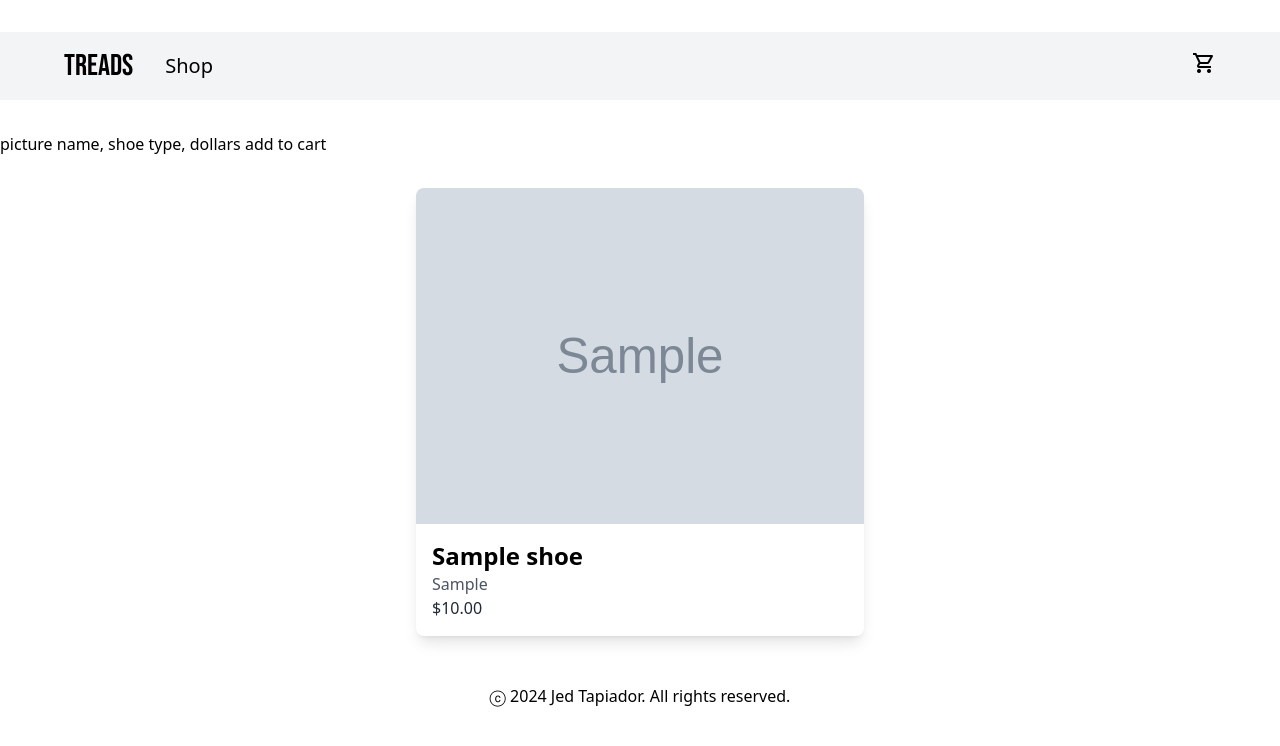
After one commit to jedtap/shoe-store, a Django app: page /shoe/1/ in a window 1280 px wide. The commit adds this page. Shown: the top 746 px of the page. Run offline with Django 3.2, Linux system fonts and the light colour scheme; tables that the repository leaves empty hold one stand-in row (values such as "Sample post"); grey boxes marked "Sample" are stand-in pictures; some libraries are stand-ins or nearby versions.

Commit message:
shoe detail

```diff
--- a/core/templates/home.html
+++ b/core/templates/home.html
@@ -34,12 +34,14 @@
     <div class="flex overflow-x-auto space-x-4">
         {% for shoe in shoes %}
             <div class="flex-none w-full md:w-1/4 p-4">
+                <a href="{% url 'shoe_detail' shoe.pk %}">
                     <img src="{{ shoe.image.url }}" alt="{{ shoe.name }}" class="w-full h-auto">
                     <div class="mt-2">
                         <h2 class="text-lg font-bold">{{ shoe.name }}</h2>
                         <p class="text-gray-600">{{ shoe.shoe_type }}</p>
                         <p class="text-gray-800">${{ shoe.price_usd }}</p>
                     </div>
+                </a>
             </div>
         {% endfor %}
     </div>
--- /dev/null
+++ b/core/templates/shoe_detail.html
@@ -0,0 +1,18 @@
+{% extends "base.html" %}
+
+{% block content %}
+    picture
+    name, shoe type, dollars
+    add to cart
+
+    <div class="container mx-auto py-8">
+        <div class="max-w-md mx-auto bg-white shadow-lg rounded-lg overflow-hidden">
+            <img src="{{ shoe.image.url }}" alt="{{ shoe.name }}" class="w-full h-auto">
+            <div class="p-4">
+                <h1 class="text-2xl font-bold">{{ shoe.name }}</h1>
+                <p class="text-gray-600">{{ shoe.shoe_type }}</p>
+                <p class="text-gray-800">${{ shoe.price_usd }}</p>
+            </div>
+        </div>
+    </div>
+{% endblock %}
--- a/core/urls.py
+++ b/core/urls.py
@@ -4,7 +4,7 @@ from . import views
 urlpatterns = [
     path('', views.home, name='home'),
     path('shop/', views.shop, name='shop'),
-    path('item/', views.item, name='item'),
+    path('shoe/<int:pk>/', views.shoe_detail, name='shoe_detail'),
     path('checkout/', views.checkout, name='checkout'),
     path('order/', views.order, name='order'),
 ]
--- a/core/views.py
+++ b/core/views.py
@@ -1,4 +1,4 @@
-from django.shortcuts import render
+from django.shortcuts import render, get_object_or_404
 
 from .models import Shoe
 
@@ -10,9 +10,9 @@ def home(request):
 def shop(request):
     return render(request, "shop.html")
 
-
-def item(request):
-    return render(request, "item.html")
+def shoe_detail(request, pk):
+    shoe = get_object_or_404(Shoe, pk=pk)
+    return render(request, 'shoe_detail.html', {'shoe': shoe})
 
 
 def checkout(request):
```
Also changed, not shown: core/templates/item.html (deleted, +0 -7 lines). Lines whose indentation alone changed are shown as unchanged.
